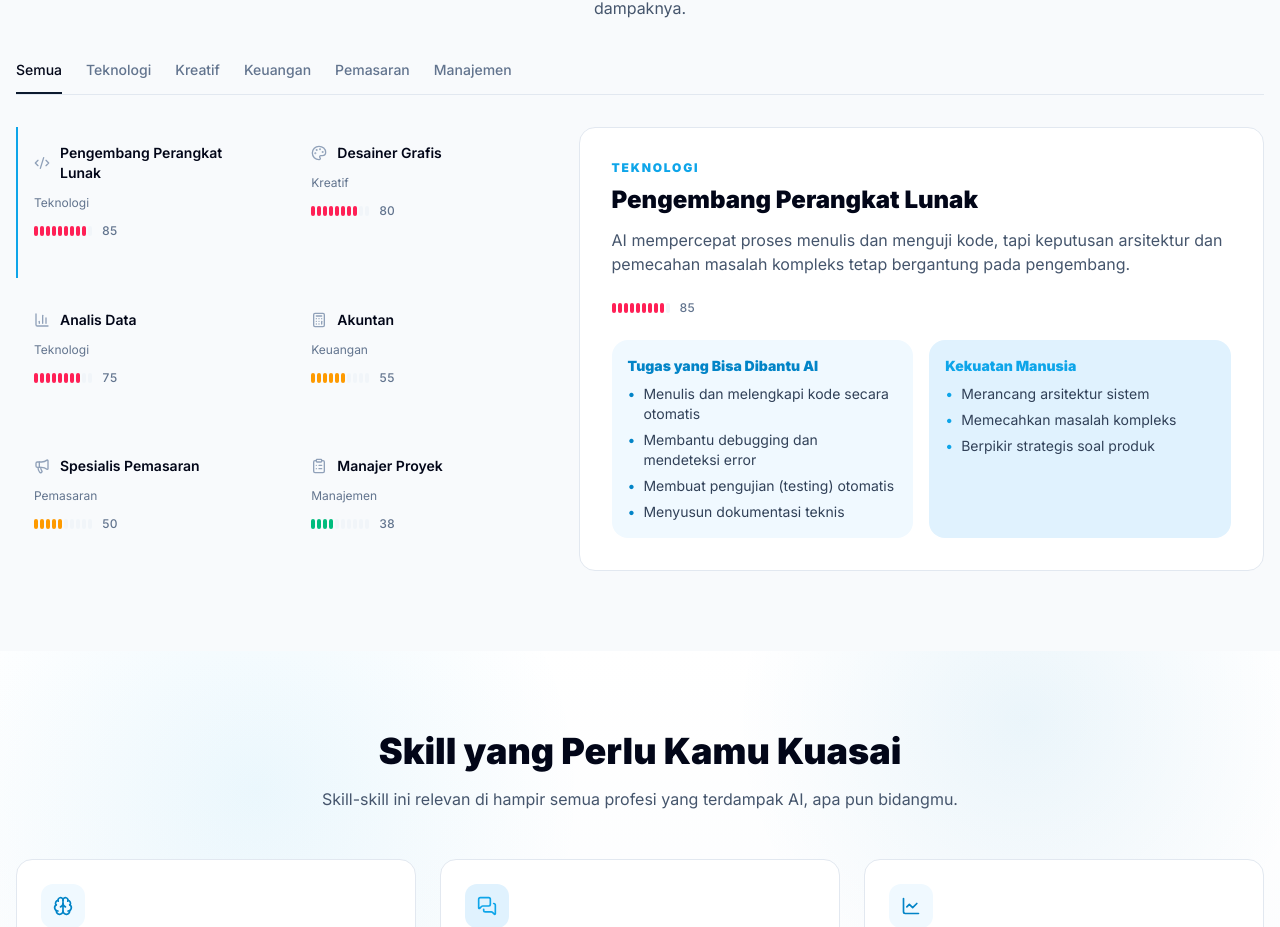
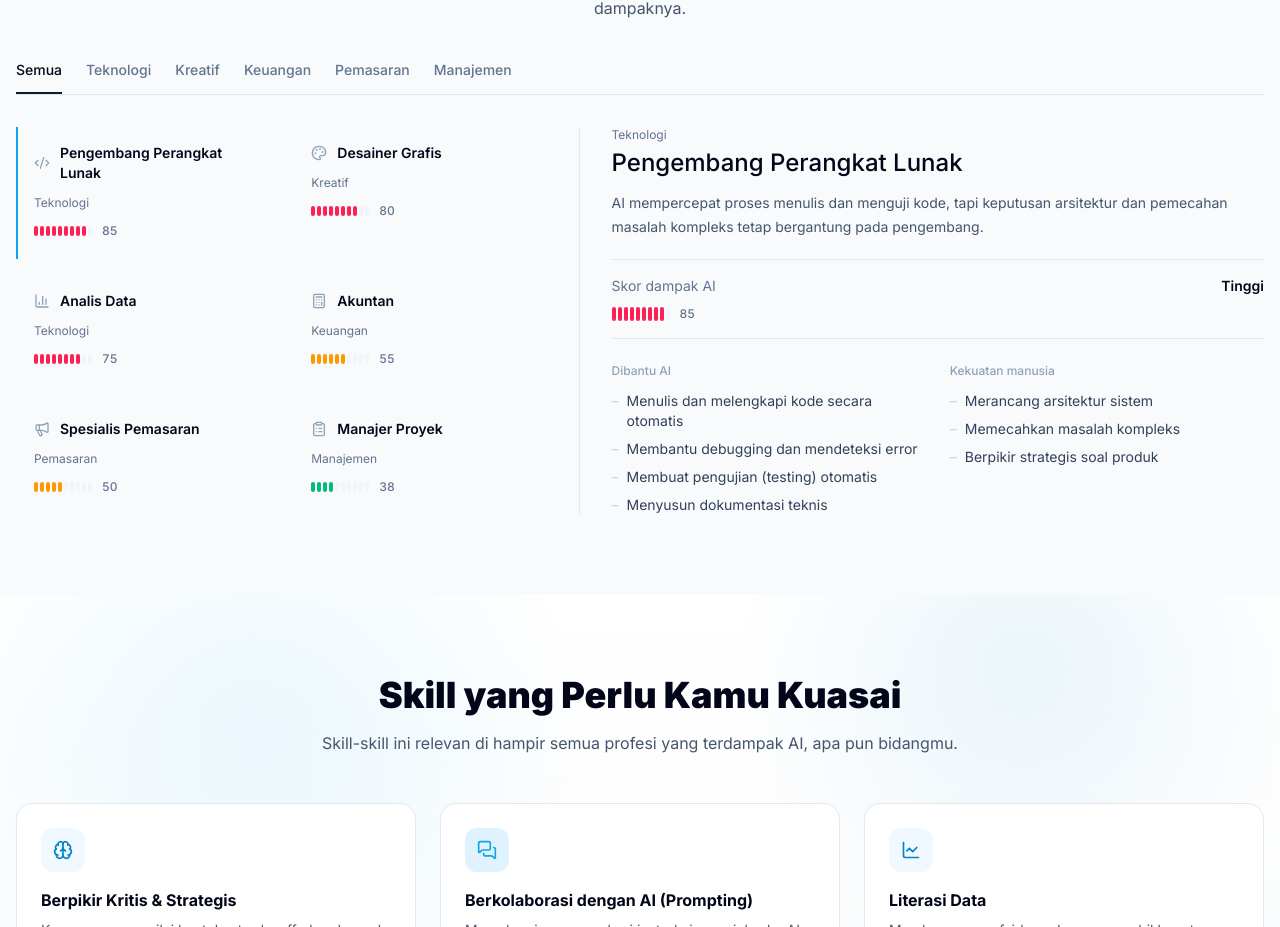
Before and after one commit to kevinazzaky/ai-job, a Next.js app: page / in a window 1280 px wide. Shown: the part 1395-2322 px from the top of the page. Built offline with nearby package versions, Linux system fonts and the light colour scheme.

Commit message:
style: restyle job detail panel with plain two-column layout

```diff
--- a/src/components/jobs/JobDetail.tsx
+++ b/src/components/jobs/JobDetail.tsx
@@ -4,12 +4,15 @@ import { motion, AnimatePresence } from "framer-motion";
 import type { Job } from "@/src/data/jobs";
 import ImpactBar from "@/src/components/jobs/ImpactBar";
 
+const LEVEL_LABEL: Record<string, string> = {
+  Low: "Rendah",
+  Medium: "Sedang",
+  High: "Tinggi",
+};
+
 export default function JobDetail({ job }: { job: Job | undefined }) {
   return (
-    <div
-      aria-live="polite"
-      className="rounded-2xl border border-slate-200 bg-white p-6 md:p-8"
-    >
+    <div aria-live="polite" className="border-l border-slate-200 pl-8">
       <AnimatePresence mode="wait">
         {job ? (
           <motion.div
@@ -19,38 +22,52 @@ export default function JobDetail({ job }: { job: Job | undefined }) {
             exit={{ opacity: 0, y: -8 }}
             transition={{ duration: 0.25 }}
           >
-            <p className="text-xs font-black uppercase tracking-[0.15em] text-[var(--color-accent)]">
-              {job.category}
+            <p className="text-xs text-slate-500">{job.category}</p>
+            <h3 className="font-display mt-1 text-2xl font-medium text-slate-950">
+              {job.title}
+            </h3>
+            <p className="mt-3 text-sm leading-6 text-slate-600">
+              {job.description}
             </p>
-            <h3 className="mt-2 text-2xl font-black text-slate-950">{job.title}</h3>
-            <p className="mt-3 text-slate-600">{job.description}</p>
 
-            <div className="mt-6">
-              <ImpactBar score={job.impactScore} level={job.impactLevel} />
+            <div className="mt-5 border-y border-slate-200 py-4">
+              <div className="flex items-center justify-between text-sm">
+                <span className="text-slate-500">Skor dampak AI</span>
+                <span className="font-semibold text-slate-950">
+                  {LEVEL_LABEL[job.impactLevel]}
+                </span>
+              </div>
+              <div className="mt-2.5">
+                <ImpactBar
+                  score={job.impactScore}
+                  level={job.impactLevel}
+                  size="md"
+                />
+              </div>
             </div>
 
-            <div className="mt-6 grid gap-4 sm:grid-cols-2">
-              <div className="rounded-2xl bg-[var(--color-blue-soft)] p-4">
-                <h4 className="mb-2 text-sm font-black text-[var(--color-blue)]">
-                  Tugas yang Bisa Dibantu AI
+            <div className="mt-6 grid gap-6 sm:grid-cols-2">
+              <div>
+                <h4 className="text-xs font-medium text-slate-400">
+                  Dibantu AI
                 </h4>
-                <ul className="space-y-1.5 text-sm text-slate-700">
+                <ul className="mt-3 space-y-2 text-sm text-slate-700">
                   {job.aiTasks.map((task) => (
                     <li key={task} className="flex gap-2">
-                      <span className="text-[var(--color-blue)]">•</span>
+                      <span className="text-slate-300">–</span>
                       {task}
                     </li>
                   ))}
                 </ul>
               </div>
-              <div className="rounded-2xl bg-[var(--color-accent-soft)] p-4">
-                <h4 className="mb-2 text-sm font-black text-[var(--color-accent)]">
-                  Kekuatan Manusia
+              <div>
+                <h4 className="text-xs font-medium text-slate-400">
+                  Kekuatan manusia
                 </h4>
-                <ul className="space-y-1.5 text-sm text-slate-700">
+                <ul className="mt-3 space-y-2 text-sm text-slate-700">
                   {job.humanSkills.map((skill) => (
                     <li key={skill} className="flex gap-2">
-                      <span className="text-[var(--color-accent)]">•</span>
+                      <span className="text-slate-300">–</span>
                       {skill}
                     </li>
                   ))}
@@ -59,8 +76,9 @@ export default function JobDetail({ job }: { job: Job | undefined }) {
             </div>
           </motion.div>
         ) : (
-          <p className="text-center text-slate-500">
-            Pilih salah satu pekerjaan di atas untuk melihat detail dampak AI-nya.
+          <p className="text-sm text-slate-500">
+            Pilih salah satu pekerjaan di samping untuk melihat detail dampak
+            AI-nya.
           </p>
         )}
       </AnimatePresence>
```
